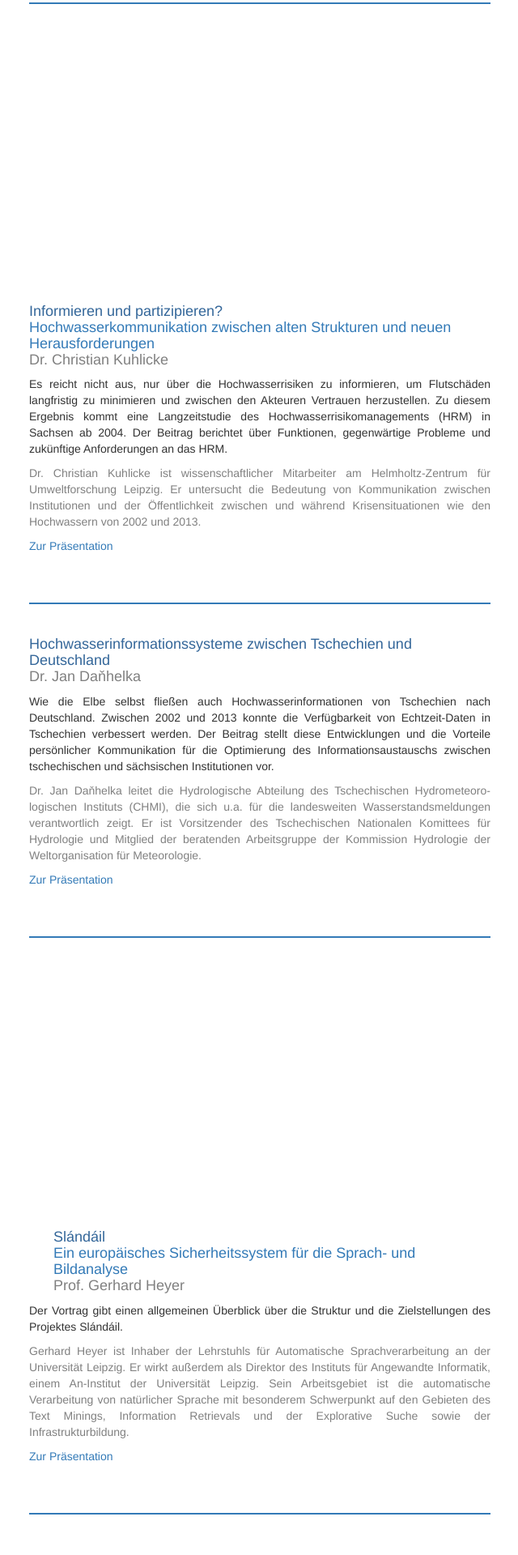
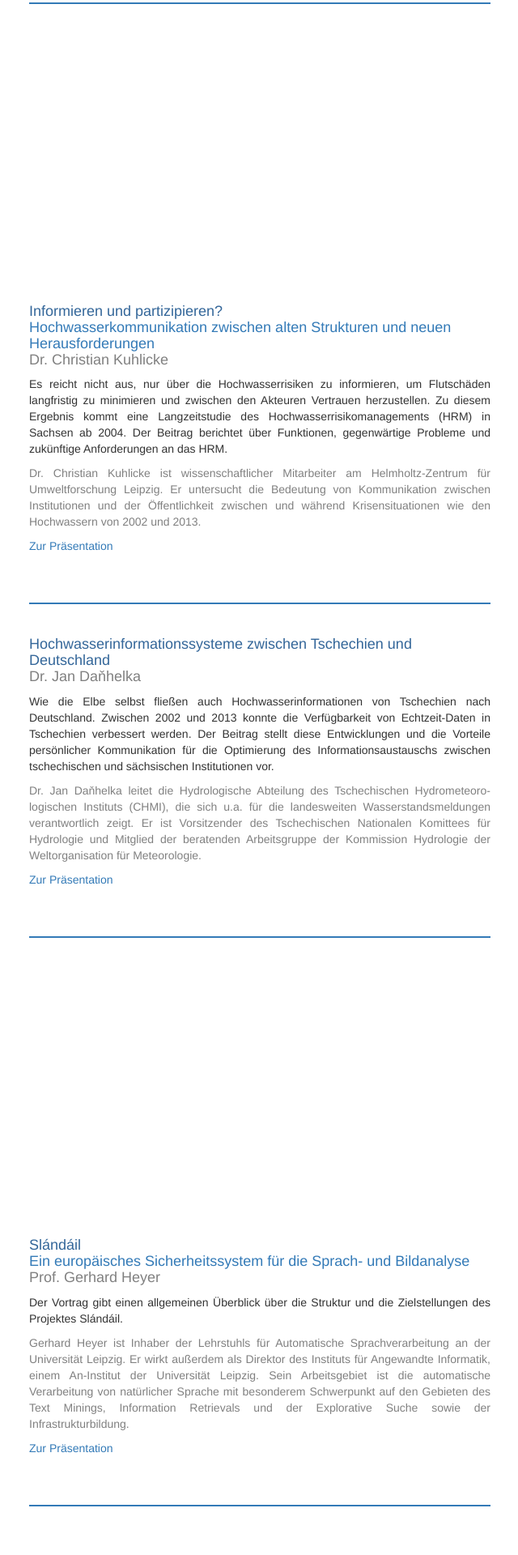
Before and after one commit to susedev/test, a Jekyll site: the page built from dokumentation.html, in a window 1280 px wide. Shown: the part 4480-6400 px from the top of the page at 81% size, without its empty margins (229-869 px from the left). Built offline with Jekyll 4.4.1, drawn with Linux system fonts in a browser that asks for light colours; nearby versions of some CDN libraries.

Commit message:
Update dokumentation.html

```diff
--- a/dokumentation.html
+++ b/dokumentation.html
@@ -157,9 +157,9 @@ Hochwasserkommunikation zwischen alten Strukturen und neuen Herausforderungen<br
   <iframe class="embed-responsive-item" src="" allowfullscreen></iframe>
 </div>
 
-<h5><span style="color: #336699;">Sl&aacute;nd&aacute;il</span><br />
+<h3><span style="color: #336699;">Sl&aacute;nd&aacute;il</span><br />
 Ein europ&auml;isches Sicherheitssystem f&uuml;r die Sprach- und Bildanalyse<br />
-<span style="color: #808080;">Prof. Gerhard Heyer</span></h5>
+<span style="color: #808080;">Prof. Gerhard Heyer</span></h3>
 <p style="text-align: justify;">Der Vortrag gibt einen allgemeinen &Uuml;berblick &uuml;ber die Struktur und die Zielstellungen des Projektes Sl&aacute;nd&aacute;il.</p>
 
 <p style="text-align: justify;"><span style="color: #808080;">Gerhard Heyer ist Inhaber der Lehrstuhls f&uuml;r Automatische Sprachverarbeitung an der Universit&auml;t Leipzig. Er wirkt au&szlig;erdem als Direktor des Instituts f&uuml;r Angewandte In&shy;formatik, einem An-Institut der Universit&auml;t Leipzig. Sein Arbeitsgebiet ist die auto&shy;matische Verarbeitung von nat&uuml;rlicher Sprache mit besonderem Schwerpunkt auf den Gebieten des Text Minings, Information Retrievals und der Explorative Suche sowie der Infrastrukturbildung.</span></p>
```
